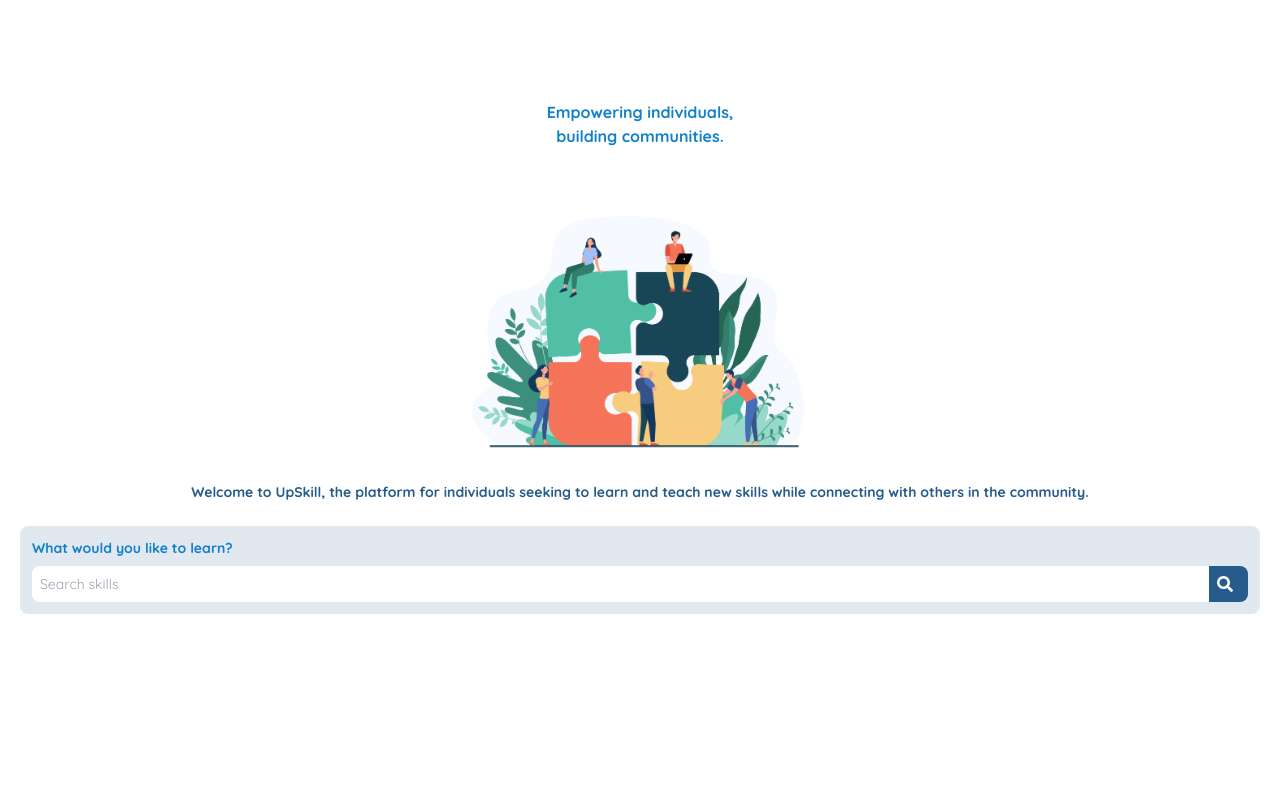
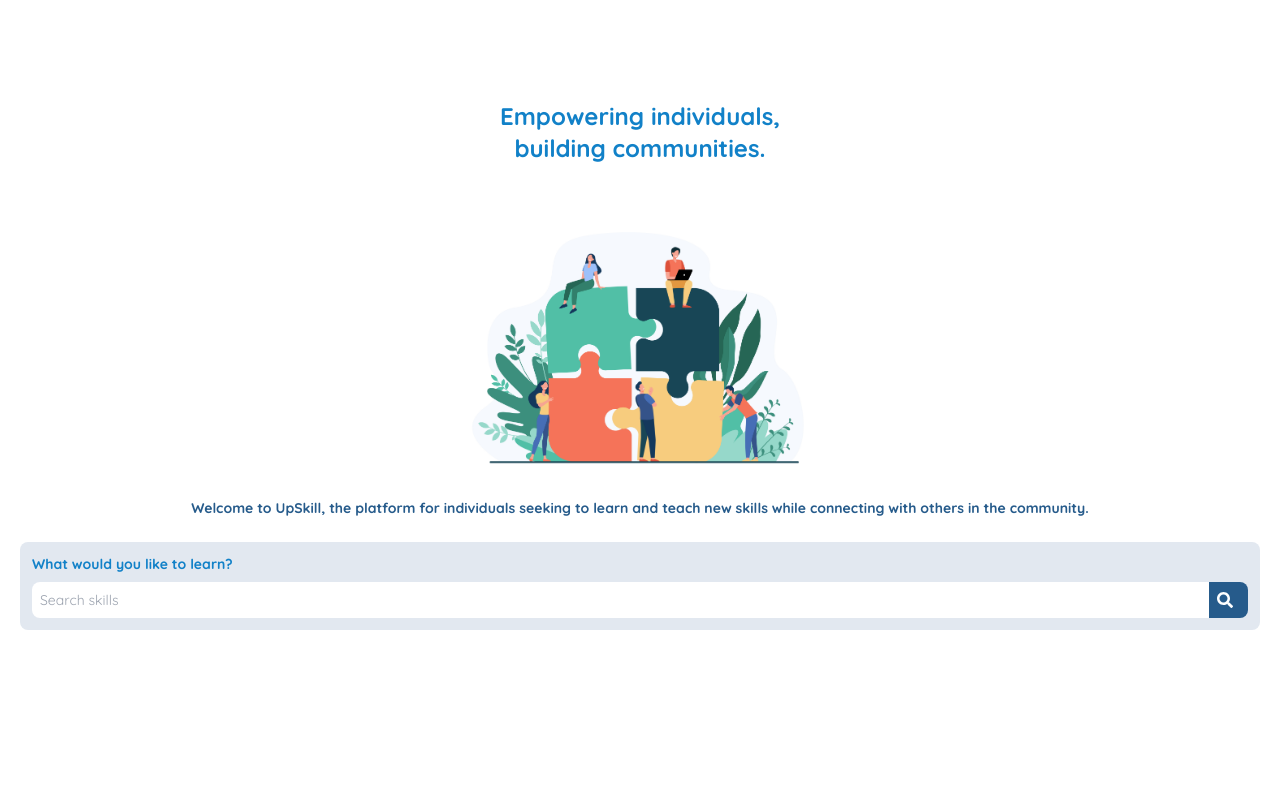
Before and after one commit to chingu-voyages/UpSkill, a React (Vite) app in the folder client/: page / in a window 1280 px wide. Shown: the top 800 px of the page. Built offline with nearby package versions, Linux system fonts and the light colour scheme.

Commit message:
fix: increase header font size

```diff
--- a/client/src/components/Hero.jsx
+++ b/client/src/components/Hero.jsx
@@ -6,7 +6,7 @@ const Hero = () => {
     <div className="w-full h-screen p-5">
       <div className="flex flex-col mt-20">
         <div className="mb-3 lg:mb-10">
-          <h1 className="text-grotto font-bold text-center">
+          <h1 className="text-grotto font-bold text-center text-2xl">
             Empowering individuals, <br /> building communities.
           </h1>
         </div>
```
